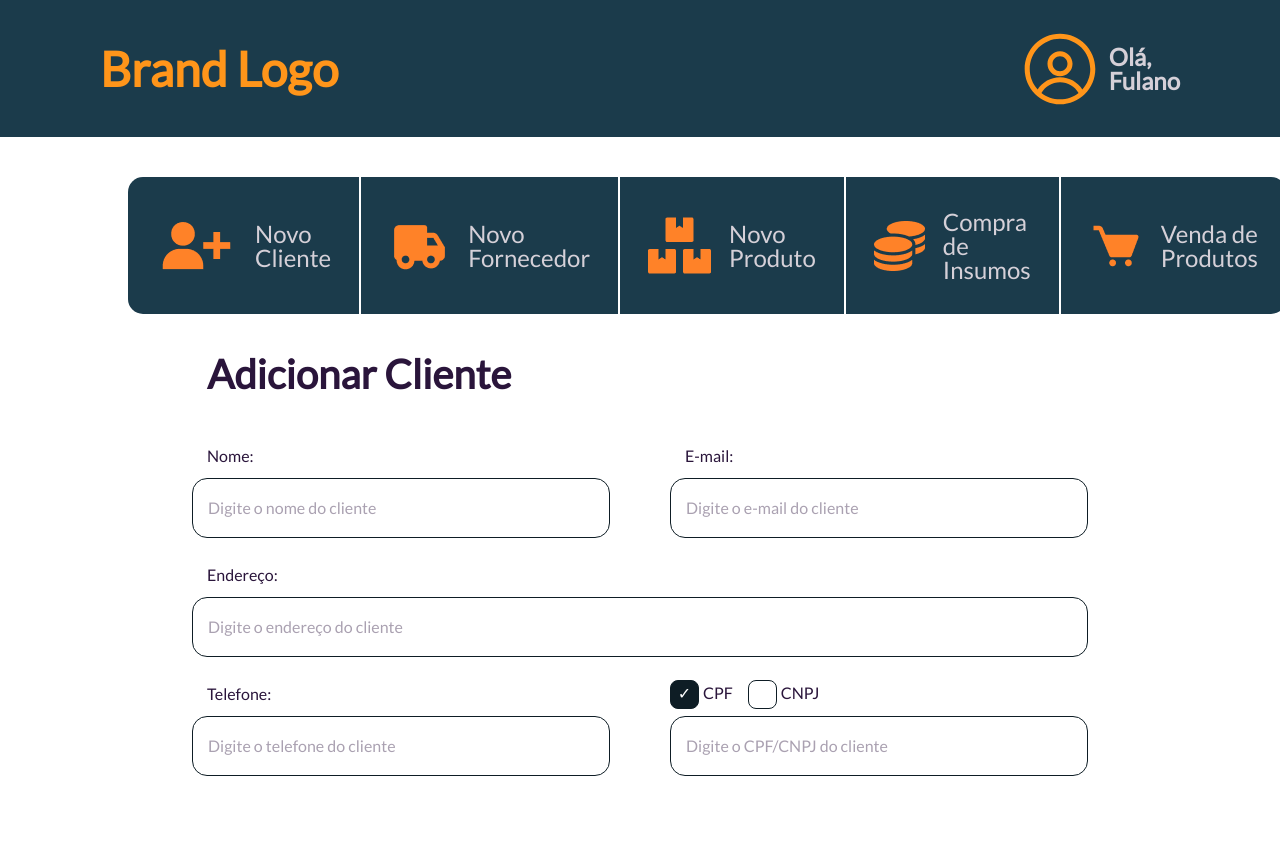
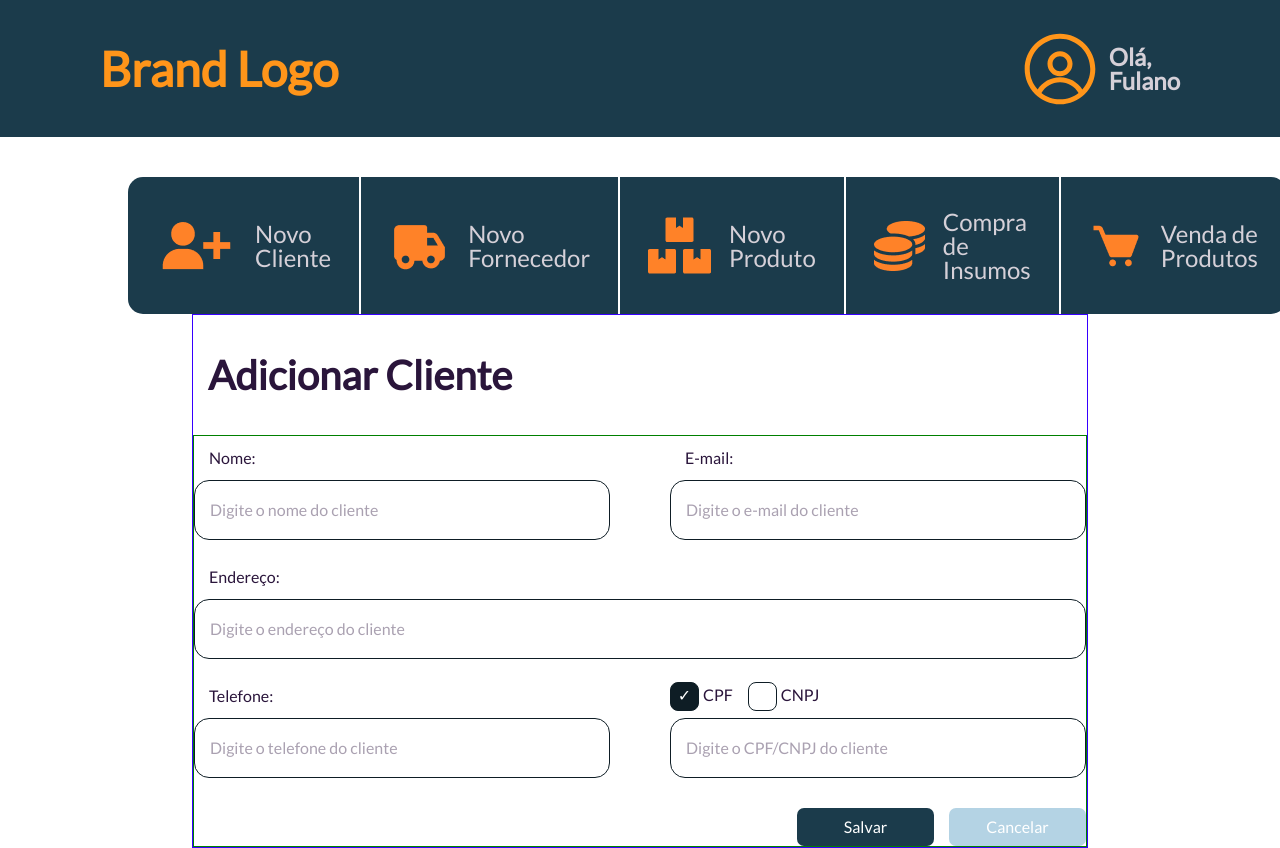
Before and after one commit to fernando-angeli/ErpMaispraTIFinal, a React (Vite) app in the folder frontend/: page /cliente in a window 1280 px wide. Before the commit the page ends 800 px from the top, so only its background shows below. Built offline with nearby package versions, Linux system fonts and the light colour scheme.

Commit message:
form-quase-completo

```diff
--- a/frontend/src/App.css
+++ b/frontend/src/App.css
@@ -51,6 +51,16 @@ body * {
 
 
     --primary-normal-hover: #142c38;
+    --primary-light-hover: #aac8d8;
 
 
 }
+
+.notSelectable {
+    -webkit-touch-callout: none;  /* iPhone OS, Safari */
+    -webkit-user-select: none;    /* Chrome, Safari 3 */
+    -khtml-user-select: none;     /* Safari 2 */
+    -moz-user-select: none;       /* Firefox */
+    -ms-user-select: none;        /* IE10+ */
+    user-select: none;            /* Possível implementação no futuro */
+}
--- a/frontend/src/assets/css/buttons.css
+++ b/frontend/src/assets/css/buttons.css
@@ -110,3 +110,14 @@ button.outline {
     border-style: solid;
     border-width: 1px;
 }
+
+
+
+/* --------- HOVERS --------- */
+
+button.primaryNormal:hover {
+    background-color: var(--primary-normal-hover);
+}
+button.primaryLight:hover {
+    background-color: var(--primary-light-hover);
+}
--- a/frontend/src/components/accountContainer/AccountContainer.jsx
+++ b/frontend/src/components/accountContainer/AccountContainer.jsx
@@ -7,7 +7,7 @@ function AccountContainer({isLoggedIn}) {
         return (
             <>
                     <div className='account'>
-                        <img src={userIcon} alt="" className='userIcon'/>
+                        <img src={userIcon} alt="" className='userIcon' draggable="false"/>
                         <label>Olá,<br/>Fulano</label>
                     </div>
             </>
--- a/frontend/src/components/formNewClient/FormNewClient.jsx
+++ b/frontend/src/components/formNewClient/FormNewClient.jsx
@@ -2,39 +2,98 @@ import { useState } from 'react'
 import './formNewClient.css'
 
 function FormNewClient() {
-    const [CPForCNPJ, setOption] = useState("")
+    const [CPForCNPJ, setOption] = useState("cpf")
+
+    const [newClientName, setNewClientName] = useState("")
+    const [newClientEmail, setNewClientEmail] = useState("")
+    const [newClientAddress, setNewClientAddress] = useState("")
+    const [newClientPhone, setNewClientPhone] = useState("")
+    const [newClientCPForCNPJ, setNewClientCPForCNPJ] = useState("")
+
+    const isInvalid = (e) => {
+        e.target.className = "isInvalid inputText"
+    }
+
+    const isValid = (e) => {
+        if (e.target.value && e.target.className != "inputText") {
+            e.target.className = "inputText"
+        }
+    }
+
+    const handleReset = () => { // TALVEZ DE PARA OTIMIZAR
+        let form = document.getElementById("formNewClient")
+        let elements = form.getElementsByClassName("isInvalid")
+
+        while(elements.length > 0) {
+            elements = form.getElementsByClassName("isInvalid")
+            elements[0].classList.remove("isInvalid")
+        }
+    }
+
+    const handleSubmit = (event) => {
+        event.preventDefault()
+
+        console.log(newClientName)
+        console.log(newClientEmail)
+        console.log(newClientAddress)
+        console.log(newClientPhone)
+        console.log(CPForCNPJ)
+        console.log(newClientCPForCNPJ)
+
+        setNewClientName("")
+        setNewClientEmail("")
+        setNewClientAddress("")
+        setNewClientPhone("")
+        setNewClientCPForCNPJ("")
+    }
+
+
+
+
 
 
     return (
         <div className='containerForm'>
             <h2 className='tabTitle'>Adicionar Cliente</h2>
-            <form className='formNewClient'>
+            <form className='formNewClient' id='formNewClient' onSubmit={handleSubmit} onReset={handleReset}>
 
                 <label htmlFor="newClientName" className='inputLabel' id='labelNewClientName'>
                     <span className='inputDescription'>Nome:</span>
-                    <input type="text" placeholder='Digite o nome do cliente' className='inputText' name='nome' id='newClientName' required/>
+                    <input type="text" placeholder='Digite o nome do cliente' className='inputText' name='nome' id='newClientName' value={newClientName} required onInvalid={(e) => isInvalid(e)} onChange={(e) => {
+                        setNewClientName(e.target.value)
+                        isValid(e)
+                        }}/>
                 </label>
 
                 <label htmlFor="newClientEmail" className='inputLabel' id='labelNewClientEmail'>
                     <span className='inputDescription'>E-mail:</span>
-                    <input type="text" placeholder='Digite o e-mail do cliente' className='inputText' name='email' id='newClientEmail' required/>
+                    <input type="email" placeholder='Digite o e-mail do cliente' className='inputText' name='email' id='newClientEmail' value={newClientEmail} required onInvalid={(e) => isInvalid(e)} onChange={(e) => {
+                        setNewClientEmail(e.target.value)
+                        isValid(e)
+                        }}/>
                 </label>
 
                 <label htmlFor="newClientAddress" className='inputLabel' id='labelNewClientAddress'>
                     <span className='inputDescription'>Endereço:</span>
-                    <input type="text" placeholder='Digite o endereço do cliente' className='inputText' name='endereco' id='newClientAddress' required/>
+                    <input type="text" placeholder='Digite o endereço do cliente' className='inputText' name='endereco' id='newClientAddress' value={newClientAddress} required onInvalid={(e) => isInvalid(e)} onChange={(e) => {
+                        setNewClientAddress(e.target.value)
+                        isValid(e)
+                        }}/>
                 </label>
 
                 <label htmlFor="newClientPhone" className='inputLabel' id='labelNewClientPhone'>
                     <span className='inputDescription'>Telefone:</span>
-                    <input type="text" placeholder='Digite o telefone do cliente' className='inputText' name='telefone' id='newClientPhone' required/>
+                    <input type="tel" placeholder='Digite o telefone do cliente' className='inputText' name='telefone' id='newClientPhone' value={newClientPhone} required onInvalid={(e) => isInvalid(e)} onChange={(e) => {
+                        setNewClientPhone(e.target.value)
+                        isValid(e)
+                        }}/>
                 </label>
 
                 <label htmlFor="newClientCPForCNPJ" className='inputLabel' id='labelNewClientCPF/CNPJ'>
                     <div className='radiosCPForCNPJ'>
                         <label htmlFor="cpf" className='labelRadiosCpfCnpj'>
                             <input type="radio" value={0}  name="cpfCnpj" id="cpf" className='inputRadioCpfCnpj'
-                            onChange={() => setOption("cpf")} checked/>
+                            onChange={() => setOption("cpf")} checked />
                             <label className='text labelRadio' htmlFor='cpf'>CPF</label>
                         </label>
                         <label htmlFor="cnpj" className='labelRadiosCpfCnpj'>
@@ -43,8 +102,16 @@ function FormNewClient() {
                         </label>
 
                     </div>
-                    <input type="text" placeholder='Digite o CPF/CNPJ do cliente' className='inputText' name='cpf/cnpj' id='newClientCPForCNPJ' required/>
+                    <input type="text" placeholder='Digite o CPF/CNPJ do cliente' className='inputText' name='cpf/cnpj' id='newClientCPForCNPJ' value={newClientCPForCNPJ} required onInvalid={(e) => isInvalid(e)} onChange={(e) => {
+                        setNewClientCPForCNPJ(e.target.value)
+                        isValid(e)
+                        }}/>
                 </label>
+
+                <div className="divButtons">
+                    <button type="submit" className='primaryNormal'>Salvar</button>
+                    <button type="reset" className='primaryLight'>Cancelar</button>
+                </div>
 
             </form>
         </div>
--- a/frontend/src/components/formNewClient/formNewClient.css
+++ b/frontend/src/components/formNewClient/formNewClient.css
@@ -1,6 +1,7 @@
 div.containerForm {
     width: 70%;
     margin: 0 auto;
+    border: solid 1px rgb(55, 0, 255);
 }
 
 h2.tabTitle {
@@ -15,6 +16,7 @@ form.formNewClient {
     grid-template-columns: 1fr 1fr;
     column-gap: 60px;
     row-gap: 15px;
+    border: solid 1px green;
 }
 
 label#labelNewClientAddress {
@@ -35,6 +37,21 @@ div.radiosCPForCNPJ {
     align-items: center;
 }
 
+form.formNewClient .divButtons {
+    grid-column: 2/3;
+    display: flex;
+    justify-content: end;
+    gap: 15px;
+    margin-top: 15px;
+
+
+}
+
+.isInvalid {
+    border-color: var(--system-danger);
+    background-color: #fff2f2;
+}
+
 
 /* ------------- PERSONALIZED RADIO ------------- */
 
@@ -43,6 +60,7 @@ div.radiosCPForCNPJ {
 
 .inputRadioCpfCnpj {
     display: none;
+    transition-duration: 2s;
 }
 
 .inputRadioCpfCnpj + label:before {
@@ -73,6 +91,7 @@ div.radiosCPForCNPJ {
 
 .labelRadio {
     cursor: pointer !important;
+
 }
 
 /* ------------- PLACEHODER COLOR ------------- */
--- a/frontend/src/components/navigationMenu/optionNavigationMenu/OptionsNavigationMenu.jsx
+++ b/frontend/src/components/navigationMenu/optionNavigationMenu/OptionsNavigationMenu.jsx
@@ -8,8 +8,8 @@ function OptionsNavigationMenu({arrayOptions}) {
 
     arrayOptions.map((option, index) => {
         toReturn.push(
-            <div key={index} className='option'>
-                <img src={option.icon} alt="" className='optionIcon'/>
+            <div key={index} className='option notSelectable'>
+                <img src={option.icon} alt="" className='optionIcon' draggable="false"/>
                 <label className='optionDescription'>{option.description}</label>
             </div>
         )
```
Also changed, not shown: frontend/src/assets/css/texts.css (line endings or trailing spaces).
